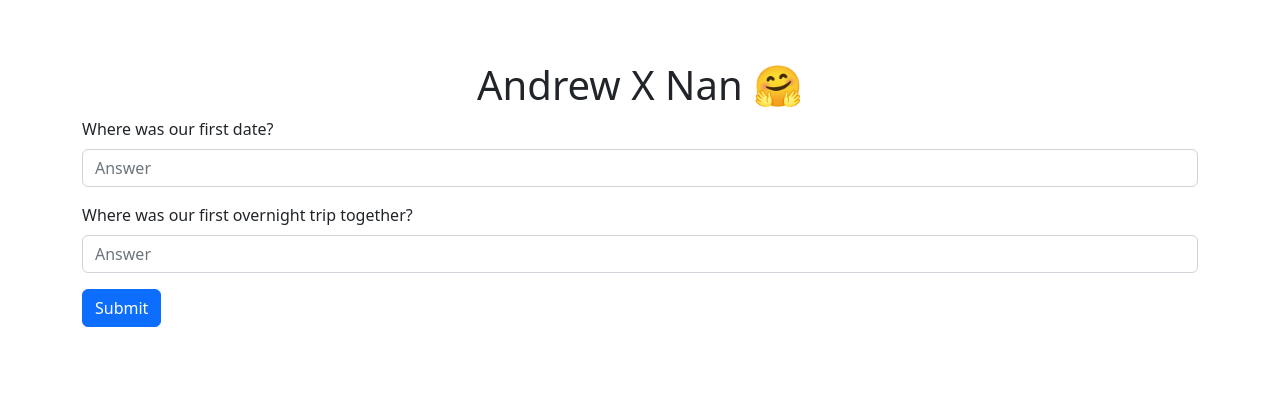
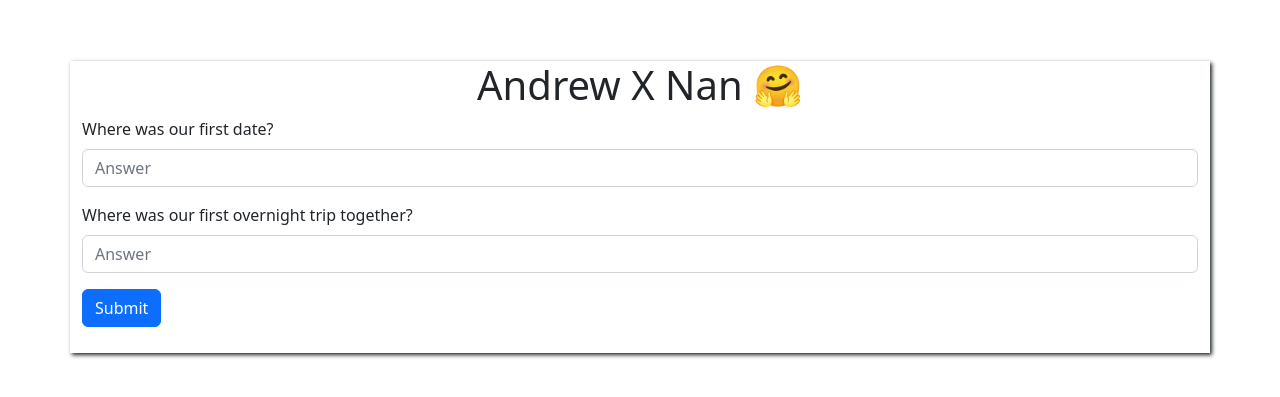
Before and after one commit to andrew749/andrewxnancy, a Next.js app: page / in a window 1280 px wide. Shown: the part 193-590 px from the top of the page. Built offline with nearby package versions, Linux system fonts and the light colour scheme.

Commit message:
Add infinite scroll

```diff
--- a/pages/index.jsx
+++ b/pages/index.jsx
@@ -232,8 +232,11 @@ const photos = [
 export default function HomePage() {
 
     return (
-        <div>
-        <Gallery className={styles.imageBackground} photos={photos} direction={"column"}/>
+        <div className={styles.container}>
+        <div className={styles.imageBackground}>
+            <Gallery photos={photos} direction={"column"}/>
+            <Gallery photos={photos} direction={"column"}/>
+        </div>
         <Container className={styles.mainBody}>
             <Row>
                 <Header />
--- a/pages/styles.module.css
+++ b/pages/styles.module.css
@@ -1,3 +1,11 @@
+.container {
+    position: relative;
+    overflow-y: hidden;
+    overflow-x: hidden;
+    width: 100vw;
+    height:100vh;
+}
+
 .mainTitle {
     text-align: center;
 }
@@ -10,11 +18,23 @@
     transform: translate(-50%, -50%);
     max-height: 100%;
     overflow-y: scroll;
+    box-shadow: 2px 2px 4px;
+}
+
+@keyframes slide {
+    0% {
+        transform: translateY(-1500px);
+    }
+    100% {
+        transform: translateY(0px);
+    }
 }
 
 .imageBackground {
-    position: absolute;
+    position: relative;
+    height: 2000px;
     top: 0px;
+    animation: slide 60s infinite linear;
 }
 
 .letterContainer {
```
